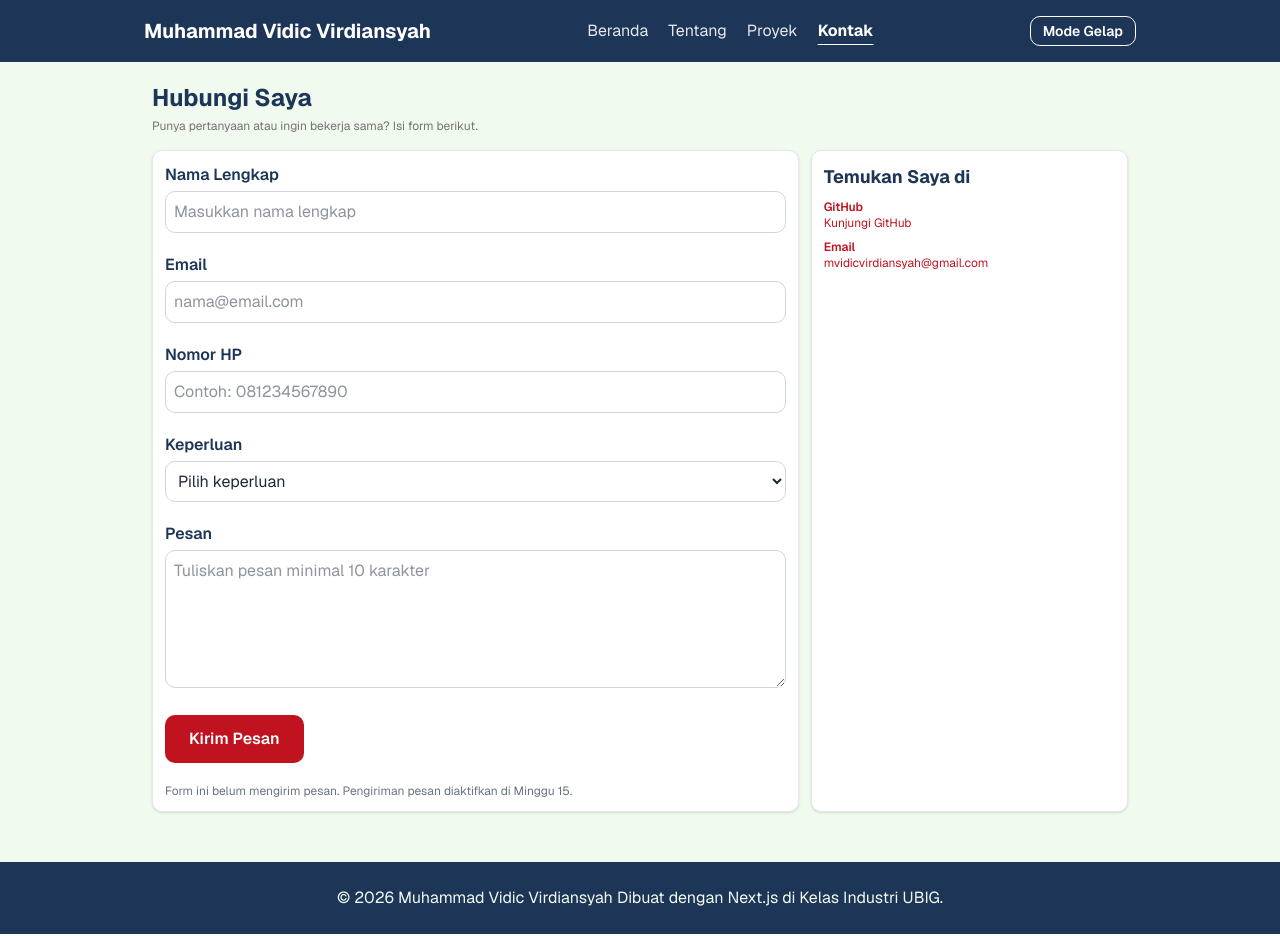
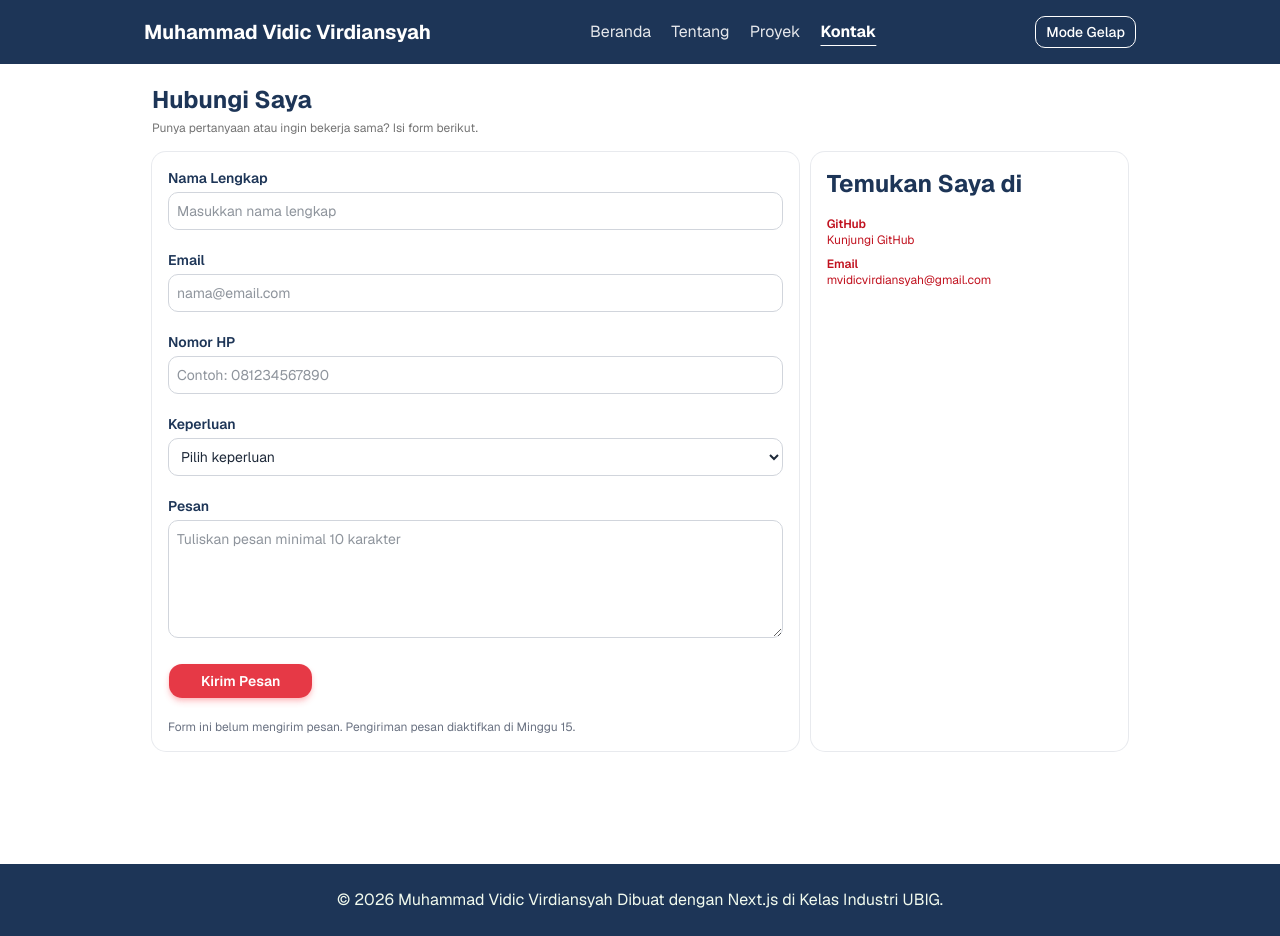
Before and after one commit to mvidicvirdiansyah-web/portofolio-next, a Next.js app: page /kontak in a window 1280 px wide. Built offline with nearby package versions, Linux system fonts and the light colour scheme.

Commit message:
Integrasi Supabase dan shadcn UI

```diff
--- a/src/app/kontak/page.js
+++ b/src/app/kontak/page.js
@@ -1,6 +1,12 @@
 
 import Link from "next/link";
 import FormKontak from "@/components/FormKontak";
+import {
+    Card,
+    CardContent,
+    CardHeader,
+    CardTitle,
+} from "@/components/ui/card";
 
 export const metadata = {
     title: "Kontak",
@@ -9,34 +15,38 @@ export const metadata = {
 
 export default function Kontak() {
     return (
-    <div className="min-h-screen bg-[#F1FAEE] dark:bg-gray-900">
+        <div className="min-h-screen bg-background text-foreground">
             <main className="mx-auto max-w-5xl px-4 py-5 sm:px-6">
                 {/* Judul halaman */}
                 <h1 className="text-2xl font-bold text-primary">
                     Hubungi Saya
                 </h1>
 
-        <p className="mt-1 text-xs text-muted-foreground
-">
+                <p className="mt-1 text-xs text-muted-foreground">
                     Punya pertanyaan atau ingin bekerja sama? Isi form berikut.
                 </p>
 
                 {/* Konten utama */}
                 <div className="mt-4 grid grid-cols-1 items-stretch gap-3 md:grid-cols-3">
                     {/* Formulir kontak */}
-          <section className="rounded-lg border border-gray-200 bg-white p-3 shadow-sm dark:border-gray-700 dark:bg-gray-800 md:col-span-2">
+                    <Card className="md:col-span-2">
+                        <CardContent>
                             <FormKontak />
-          </section>
+                        </CardContent>
+                    </Card>
 
                     {/* Informasi kontak */}
-          <aside className="rounded-lg border border-gray-200 bg-white p-3 shadow-sm dark:border-gray-700 dark:bg-gray-800">
-            <h2 className="text-lg font-bold text-primary">
+                    <Card>
+                        <CardHeader>
+                            <CardTitle className="text-2xl font-bold text-primary">
                                 Temukan Saya di
-            </h2>
+                            </CardTitle>
+                        </CardHeader>
 
-            <div className="mt-2 space-y-2 text-xs">
+                        <CardContent>
+                            <div className="space-y-2 text-xs">
                                 <div>
-                <p className="font-semibold text-aksen dark:text-red-300">
+                                    <p className="font-semibold text-aksen">
                                         GitHub
                                     </p>
 
@@ -44,26 +54,27 @@ export default function Kontak() {
                                         href="https://github.com/mvidicvirdiansyah-web/portofolio-next"
                                         target="_blank"
                                         rel="noreferrer"
-                  className="break-all text-aksen hover:underline dark:text-red-300"
+                                        className="break-all text-aksen hover:underline"
                                     >
                                         Kunjungi GitHub
                                     </Link>
                                 </div>
 
                                 <div>
-                <p className="font-semibold text-aksen dark:text-red-300">
+                                    <p className="font-semibold text-aksen">
                                         Email
                                     </p>
 
                                     <a
                                         href="mailto:mvidicvirdiansyah@gmail.com"
-                  className="break-all text-aksen hover:underline dark:text-red-300"
+                                        className="break-all text-aksen hover:underline"
                                     >
                                         mvidicvirdiansyah@gmail.com
                                     </a>
                                 </div>
                             </div>
-          </aside>
+                        </CardContent>
+                    </Card>
                 </div>
             </main>
         </div>
--- a/src/app/page.js
+++ b/src/app/page.js
@@ -6,17 +6,12 @@ import SkillCard from "@/components/SkillCard";
 import { buttonVariants } from "@/components/ui/button";
 import { supabase } from "@/lib/supabase";
 
+export default async function Home() {
+    const { data: skills } = await supabase
+        .from("skills")
+        .select("*")
+        .order("id");
 
-
-const keahlian = [
-    { nama: "HTML", level: "Menengah" },
-    { nama: "CSS", level: "Menengah" },
-    { nama: "Git dan GitHub", level: "Dasar" },
-    { nama: "Desain poster dengan Canva", level: "Mahir" },
-    { nama: "JavaScript", level: "Dasar" },
-];
-
-export default async function Home() {
     const { data: proyekTerbaru } = await supabase
         .from("projects")
         .select("*")
@@ -38,20 +33,12 @@ export default async function Home() {
                     </h2>
 
                     <div className="grid grid-cols-1 gap-4 sm:grid-cols-2 md:grid-cols-3">
-                        {keahlian.map((item) => (
-                            <div
-                                key={item.nama}
-                               className="rounded-xl border border-border bg-card p-4 text-card-foreground shadow-sm"
-                            >
-                                <h3 className="font-bold text-primary">
-                                    {item.nama}
-                                </h3>
-
-                                <p className="mt-1 text-sm text-muted-foreground
-">
-                                    Level: {item.level}
-                                </p>
-                            </div>
+                        {skills && skills.map((item) => (
+                            <SkillCard
+                                key={item.id}
+                                nama={item.nama}
+                                level={item.level}
+                            />
                         ))}
                     </div>
                 </section>
--- a/src/app/proyek/page.js
+++ b/src/app/proyek/page.js
@@ -2,7 +2,6 @@
 import ProyekCard from "@/components/ProyekCard";
 import FilterProyek from "@/components/FilterProyek";
 import { supabase } from "@/lib/supabase";
-import { buttonVariants } from "@/components/ui/button";
 
 export const metadata = {
   title: "Proyek",
@@ -17,7 +16,7 @@ export default async function Home() {
     .limit(3);
 
   return (
-        <div className="min-h-screen bg-[#F1FAEE] dark:bg-gray-900">
+    <div className="min-h-screen bg-background text-foreground">
       <main className="mx-auto w-full max-w-5xl px-4 py-10">
         <h1 className="text-3xl font-bold text-primary md:text-4xl">
           Proyek Saya
--- a/src/components/FormKontak.jsx
+++ b/src/components/FormKontak.jsx
@@ -2,6 +2,8 @@
 "use client";
 
 import { useState } from "react";
+import { Button } from "@/components/ui/button";
+
 
 const kelasInput =
   "mt-1 w-full rounded-lg border border-gray-300 bg-white p-2 text-gray-800 dark:border-gray-600 dark:bg-gray-800 dark:text-gray-100";
@@ -174,12 +176,14 @@ export default function FormKontak() {
       </div>
 
       {/* Tombol kirim */}
-      <button
-        type="submit"
-        className="rounded-lg bg-aksen px-6 py-3 font-semibold text-white transition hover:opacity-90"
-      >
-        Kirim Pesan
-      </button>
+
+<Button
+    type="submit"
+    size="lg"
+    className="rounded-xl bg-[#E63946] px-8 py-4 font-semibold text-white shadow-md shadow-red-500/20 transition-all duration-300 hover:-translate-y-1 hover:scale-[1.03] hover:bg-[#C1121F] hover:shadow-xl hover:shadow-red-500/40 active:translate-y-0 active:scale-95"
+>
+    Kirim Pesan
+</Button>
  <p className="text-xs text-gray-500 dark:text-gray-400">
   Form ini belum mengirim pesan. Pengiriman pesan diaktifkan di Minggu 15.
 </p>
--- a/src/components/Hero.jsx
+++ b/src/components/Hero.jsx
@@ -1,4 +1,7 @@
+
 import Image from "next/image";
+import Link from "next/link";
+import { buttonVariants } from "@/components/ui/button";
 
 export default function Hero({ nama, tagline }) {
     return (
@@ -12,8 +15,31 @@ export default function Hero({ nama, tagline }) {
                 className=" h-45 w-45 shrink-0 rounded-full border-4 border-aksen object-cover"
             />
             <div>
-        <h1 className="text-4xl font-bold text-primary md:text-4xl">Halo, saya {nama}!</h1>
-        <p className="mt-2 text-sm text-muted-foreground">{tagline}</p>
+                <h1 className="text-4xl font-bold text-primary md:text-4xl">
+                    Halo, saya {nama}!
+                </h1>
+                <p className="mt-2 text-sm text-muted-foreground">
+                    {tagline}
+                </p>
+
+                <div className="mt-5 flex justify-center gap-3 md:justify-start">
+                    <Link
+                        href="/proyek"
+                        className={buttonVariants({ size: "lg" })}
+                    >
+                        Lihat Proyek
+                    </Link>
+
+                    <Link
+                        href="/kontak"
+                        className={buttonVariants({
+                            variant: "outline",
+                            size: "lg",
+                        })}
+                    >
+                        Hubungi Saya
+                    </Link>
+                </div>
             </div>
         </section>
     );
--- a/src/components/Kartu.jsx
+++ b/src/components/Kartu.jsx
@@ -1,12 +1,16 @@
+
+import { Card, CardContent, CardHeader, CardTitle } from
+    "@/components/ui/card";
 
 export default function Kartu({ judul, children }) {
     return (
-        <section className="rounded-xl border border-gray-200 bg-white p-6 text-gray-800 shadow-sm dark:border-gray-700 dark:bg-gray-800 dark:text-gray-100">
-            <h2 className="mb-3 text-2xl font-bold text-primary">
-                {judul}
-            </h2>
-
-            {children}
-        </section>
+        <Card>
+            <CardHeader>
+                <CardTitle className="text-2xl font-bold text-primary">
+                    {judul}
+                </CardTitle>
+            </CardHeader>
+            <CardContent>{children}</CardContent>
+        </Card>
     );
 }
--- a/src/components/SkillCard.jsx
+++ b/src/components/SkillCard.jsx
@@ -1,7 +1,7 @@
 
 export default function SkillCard({ nama, level }) {
     return (
-        <div className="rounded-xl border border-gray-200 bg-white p-4 shadow-sm dark:border-gray-700 dark:bg-gray-800">
+        <div className="rounded-xl border border-border bg-card p-6 text-card-foreground shadow-sm">
             <h3 className="font-bold text-primary">
                 {nama}
             </h3>
--- a/src/components/TombolTema.jsx
+++ b/src/components/TombolTema.jsx
@@ -1,5 +1,7 @@
 "use client";
 import { useState } from "react";
+import { Button } from "@/components/ui/button";
+
 export default function TombolTema() {
     const [gelap, setGelap] = useState(false);
     function gantiTema() {
@@ -7,13 +9,12 @@ export default function TombolTema() {
         setGelap(!gelap);
     }
     return (
-        <button
-            type="button"
-            onClick={gantiTema}
-            className="rounded-lg border border-white px-3 py-1 text-sm font-semibold text-white hover:border-aksen hover:bg-aksen"
-
-        >
-            {gelap ? "Mode Terang" : "Mode Gelap"}
-        </button>
+       <Button
+    variant="outline"
+    onClick={gantiTema}
+    className="border-white bg-transparent text-white hover:bg-aksen hover:text-white"
+>
+    {gelap ? "Mode Terang" : "Mode Gelap"}
+</Button>
     );
 }
```
Also changed, not shown: src/app/tentang/page.js (+6 -6 lines). Lines whose indentation alone changed are shown as unchanged.
